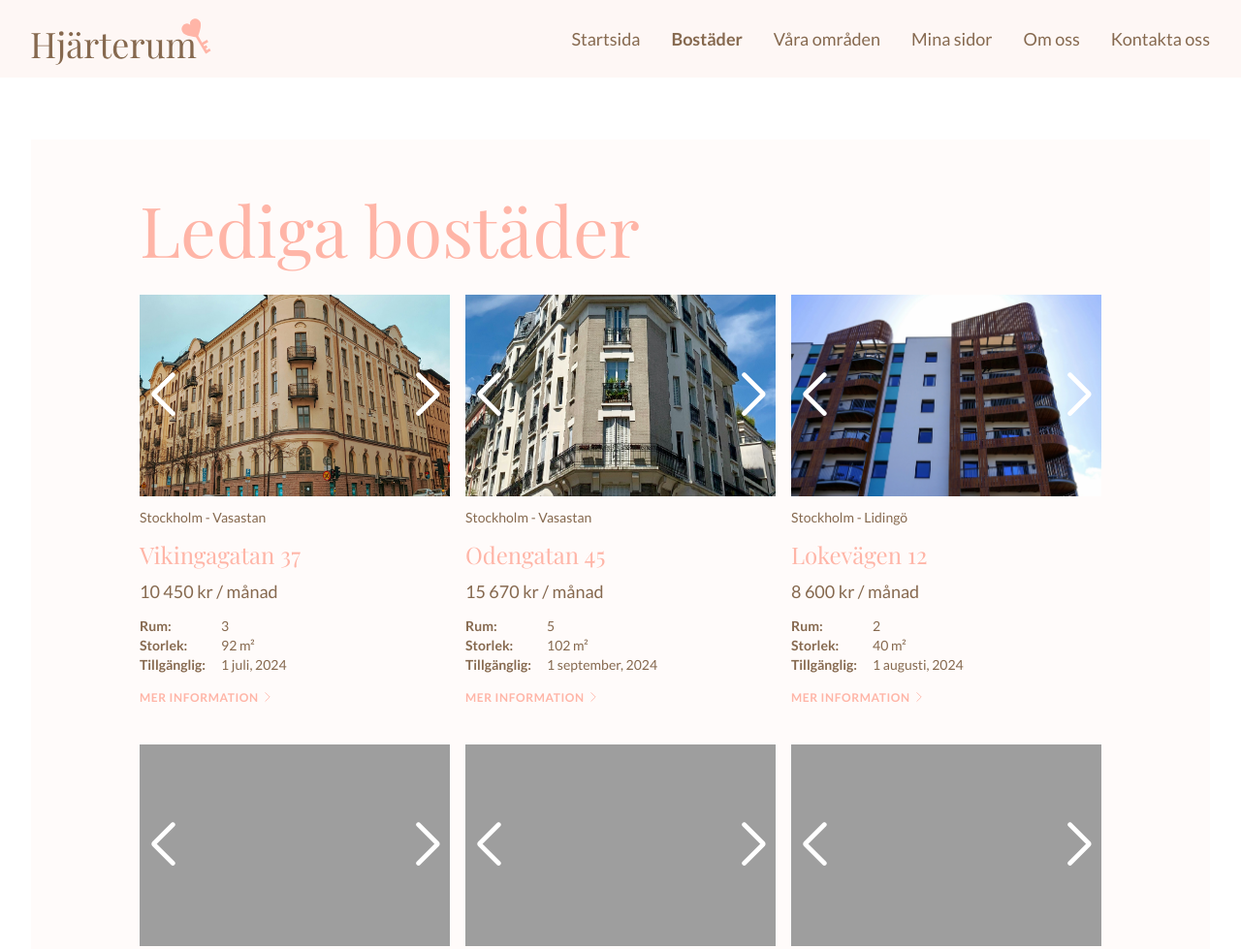
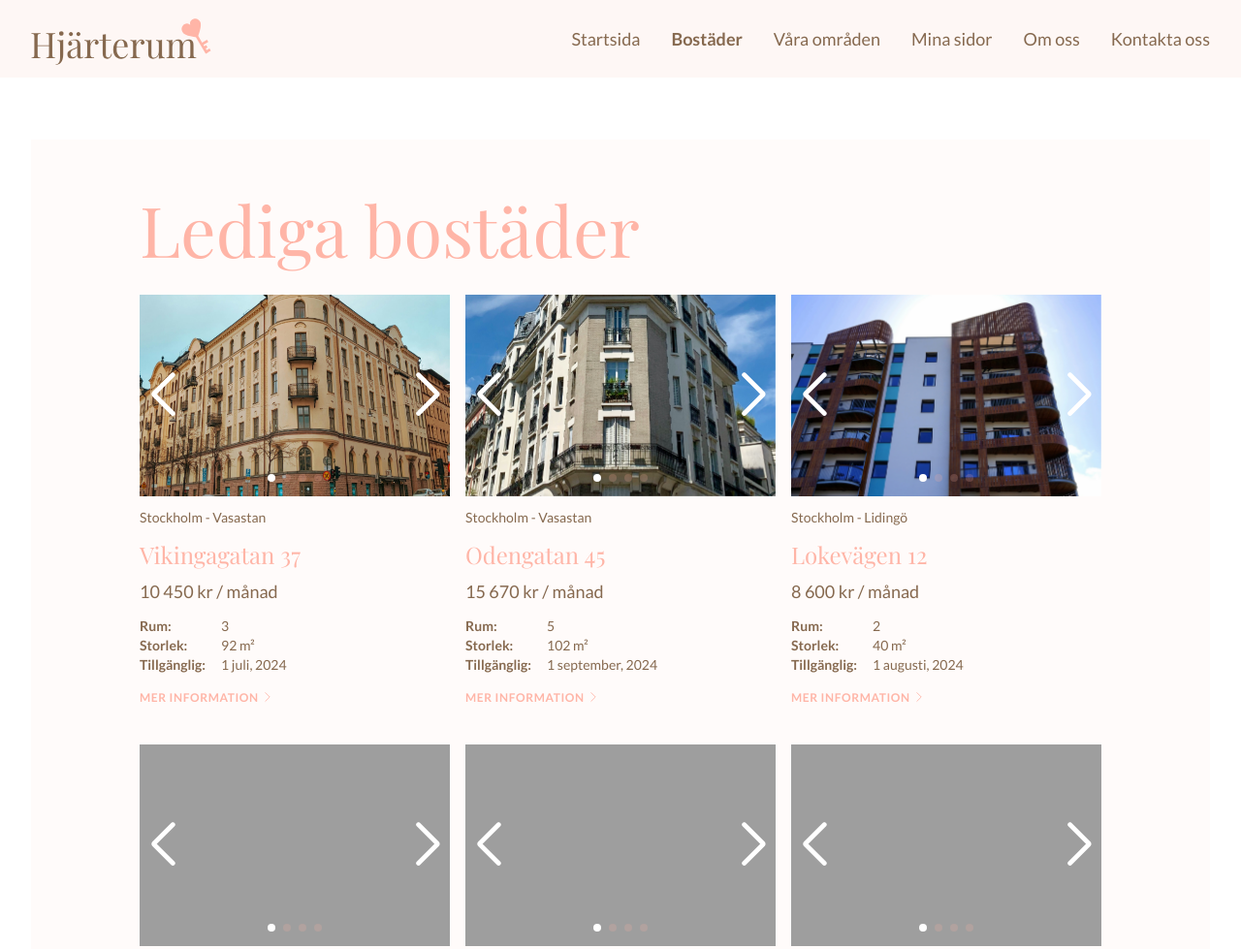
Before and after one commit to ZeebraCorn/hjarterum, a website: page src/housing.html in a window 1280 px wide. Shown: the top 979 px of the page at 97% size. Drawn offline with nearby package versions, Linux system fonts and the light colour scheme; the site is published under a folder, as on GitHub Pages, so addresses that start at the root find nothing; a web font is replaced by a local one.

Commit message:
Update slider link

```diff
--- a/src/housing.html
+++ b/src/housing.html
@@ -10,7 +10,7 @@
     <script src="//unpkg.com/alpinejs" defer></script>
     <!-- Swiper -->
     <script src="https://cdn.jsdelivr.net/npm/swiper@11/swiper-bundle.min.js"></script>
-    <script src="/src/slider.js" defer></script>
+    <script src="slider.js" defer></script>
     <!-- Fonts -->
     <link rel="preconnect" href="https://fonts.googleapis.com">
     <link rel="preconnect" href="https://fonts.gstatic.com" crossorigin>
```
